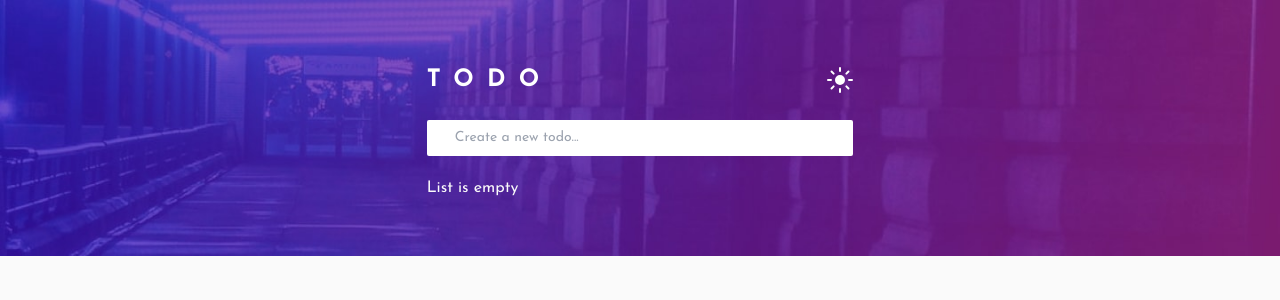
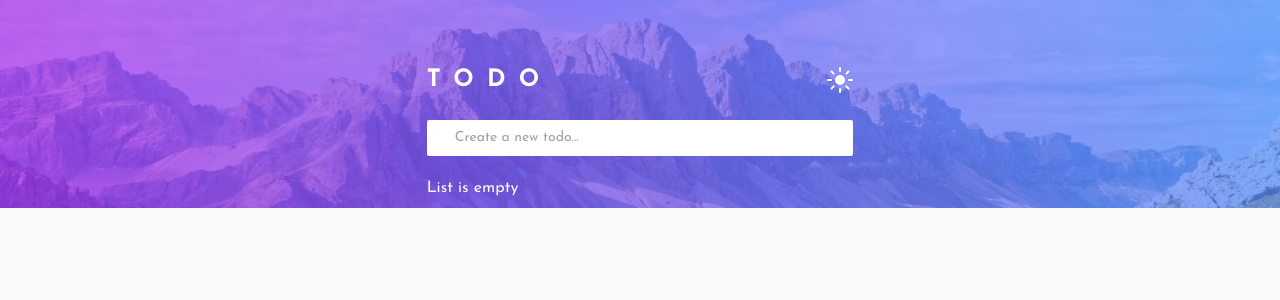
Before and after one commit to Frankawani/Todo-APP, a React (Create React App) app: page / in a window 1280 px wide. Shown: the top 300 px of the page. Built offline with nearby package versions, Linux system fonts and the light colour scheme.

Commit message:
fixed background height & background image

```diff
--- a/src/App.js
+++ b/src/App.js
@@ -11,12 +11,12 @@ function App() {
 
   return (
     <div
-      className={`w-full h-screen ${
-        isLight ? "bg-light-grey" : "bg-very-dark-blue"
-      } font-josefin`}
-    >
-      <div className="w-full h-64 bg-desktopDarkTheme bg-cover relative flex justify-center">
-        <div className="w-1/3 md:w-3/5 sm:w-2/3 h-64 mt-16">
+      className={`w-full min-h-screen max-h-fit bg-scroll font-josefin ${
+        isLight ? "bg-light-grey" : "bg-very-dark-blue"}`}>
+      <div
+        className={` ${isLight ? "bg-desktopLightTheme" : "bg-desktopDarkTheme"}
+        w-full bg-[length:100%_13rem] bg-no-repeat relative flex justify-center`}>
+        <div className="w-1/3 md:w-3/5 sm:w-2/3 h-fit mt-16 mb-4">
           <Header />
           <AddTodoItem />
           <TodoList />
--- a/src/components/TodoList.js
+++ b/src/components/TodoList.js
@@ -36,7 +36,7 @@ const TodoList = () => {
           <ul
             {...provided.droppableProps}
             ref={provided.innerRef}
-            className={`h-fit ${
+            className={`min-h-fit ${
               isLight
                 ? "bg-white divide-slate-300"
                 : "bg-very-dark-desaturated-blue divide-slate-700"
--- a/tailwind.config.js
+++ b/tailwind.config.js
@@ -26,6 +26,9 @@ module.exports = {
         'desktopLightTheme': 'url(/src/assets/images/bg-desktop-light.jpg)',
         'mobileDarkTheme': 'url(/src/assets/images/bg-mobile-light.jpg)',
         'mobileLightTheme': 'url(/src/assets/images/bg-mobile-light.jpg)',
+      },backgroundSize: {
+        '30%': '30%',
+        '25': '25rem',
       },
       screens: {
         '3xl': {'max': '2500px'},
```
